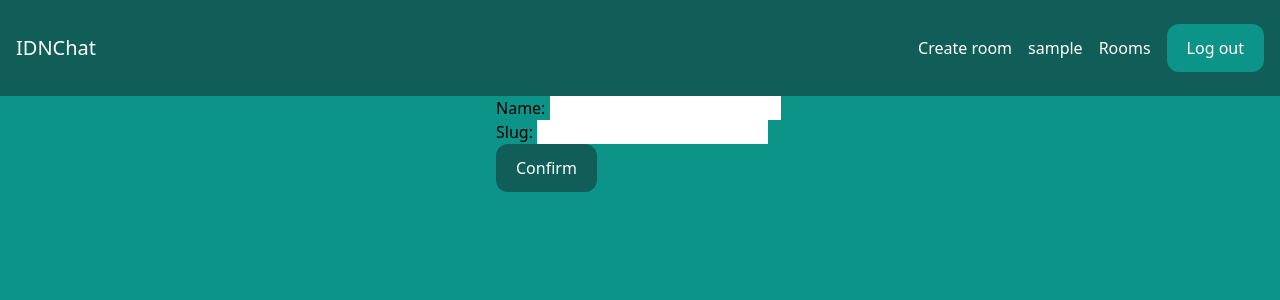
After one commit to IvanDamNation/E6_simple_chat, a Django app: page /rooms/create_room/ in a window 1280 px wide. The commit adds this page. Shown: the top 300 px of the page. Run offline with Django 4.2, Linux system fonts and the light colour scheme; the visitor is signed in with stand-in values (Sample User, id 1); parts of the project's set-up code (start-up, migrations or seed data) failed here and were passed over; some libraries are stand-ins or nearby versions.

Commit message:
Add room creation functionality

```diff
--- a/core/templates/core/base.html
+++ b/core/templates/core/base.html
@@ -20,6 +20,7 @@
 
             <div class="flex items-center space-x-4">
                 {% if request.user.is_authenticated %}
+                    <a href="{% url 'create_room' %}" class="text-white hover:text-gray-200">Create room</a>
                     <a href="{% url 'profile' %}" class="text-white hover:text-gray-200">{{ user }}</a>
                     <a href="/rooms/" class="text-white hover:text-gray-200">Rooms</a>
                     <a href="/logout/" class="px-5 py-3 rounded-xl text-white bg-teal-600 hover:bh-teal-700">Log out</a>
--- /dev/null
+++ b/room/forms.py
@@ -0,0 +1,9 @@
+from django import forms
+
+from .models import Room
+
+
+class RoomForm(forms.ModelForm):
+    class Meta:
+        model = Room
+        fields = ('name', 'slug')
--- /dev/null
+++ b/room/templates/room/create.html
@@ -0,0 +1,11 @@
+{% extends 'core/base.html' %}
+
+{% block title %}Create new room | {% endblock %}
+
+{% block content %}
+<form method="post" action="." class="lg:w-1/4 px-4 mx-auto">
+    {% csrf_token %}
+    {{ form.as_p }}
+<input type="submit" value="Confirm" class="px-5 py-3 rounded-xl text-white bg-teal-800 hover:bg-teal-700">
+</form>
+{% endblock %}
--- a/room/urls.py
+++ b/room/urls.py
@@ -4,5 +4,6 @@ from . import views
 
 urlpatterns = [
     path('', views.rooms, name='rooms'),
+    path('create_room/', views.room_create, name='create_room'),
     path('<slug:slug>', views.room, name='room'),
 ]
--- a/room/views.py
+++ b/room/views.py
@@ -1,7 +1,24 @@
 from django.contrib.auth.decorators import login_required
-from django.shortcuts import render
+from django.shortcuts import render, redirect
 
 from .models import Message, Room
+from .forms import RoomForm
+
+
+@login_required
+def room_create(request):
+    if request.method == "POST":
+        form = RoomForm(request.POST)
+
+        if form.is_valid():
+            form.save()
+
+            return redirect('rooms')
+
+    else:
+        form = RoomForm()
+
+    return render(request, 'room/create.html', {'form': form})
 
 
 @login_required
```
